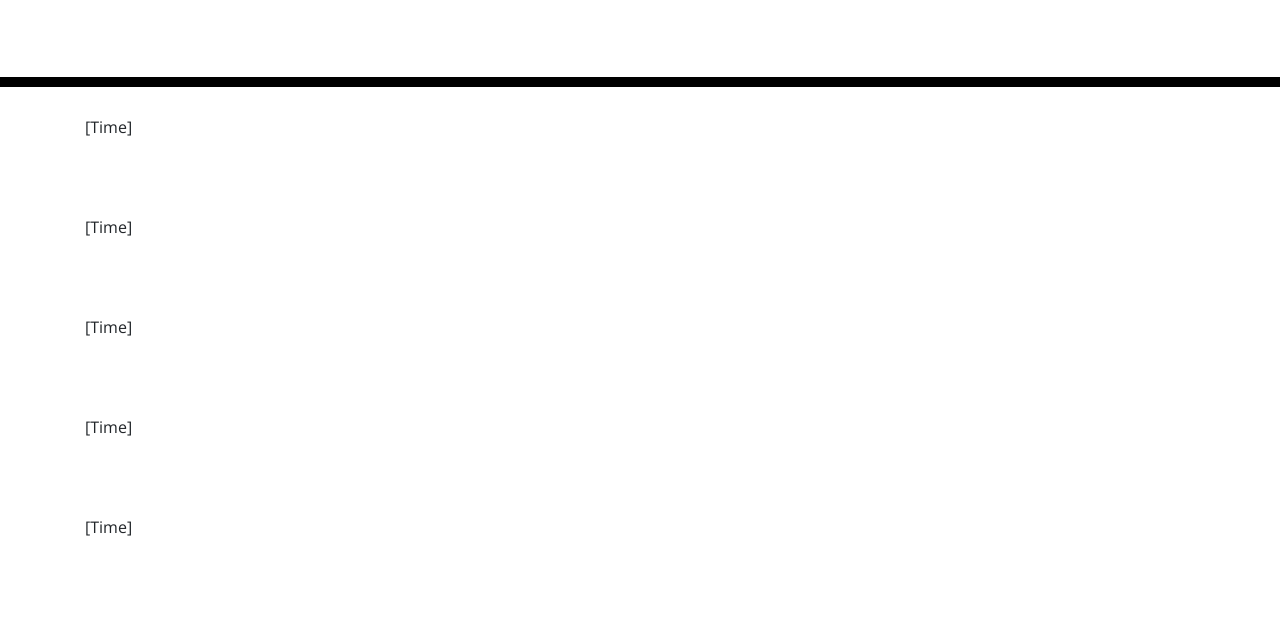
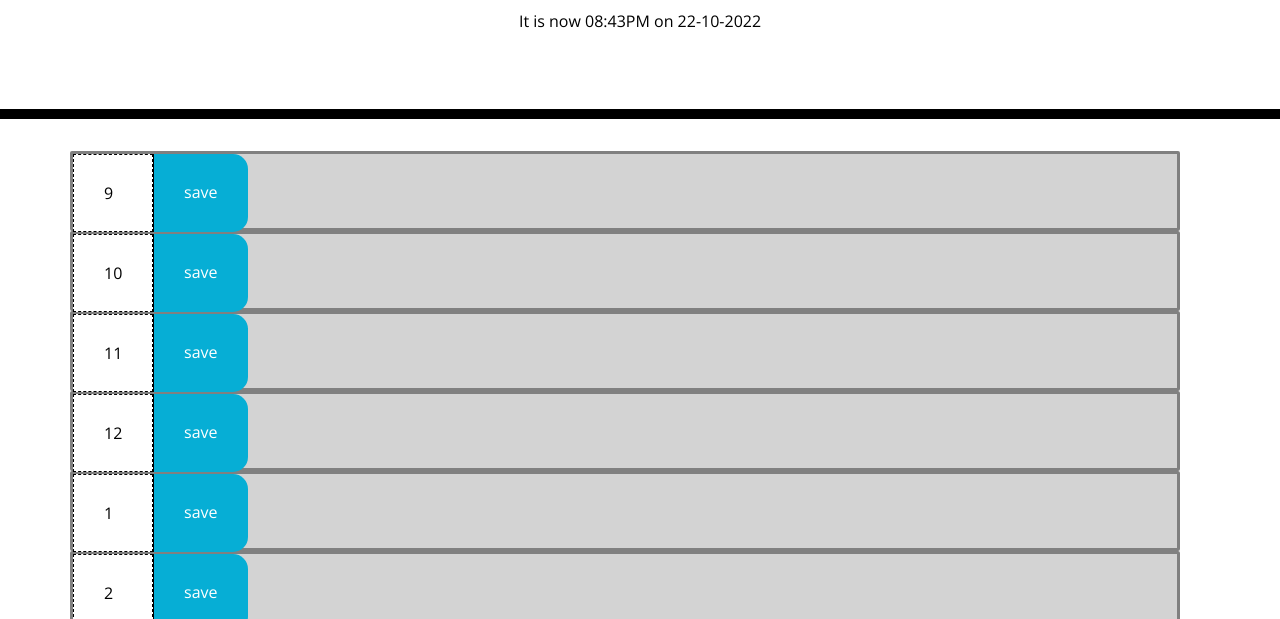
Before and after one commit to studiomav/work-day-scheduler, a plain HTML site: page index.html in a window 1280 px wide. Shown: the part 181-800 px from the top of the page. Drawn offline with nearby package versions, Linux system fonts and the light colour scheme.

Commit message:
creating rows logic

```diff
--- a/assets/css/style.css
+++ b/assets/css/style.css
@@ -32,14 +32,20 @@ textarea{
 
 .row {
   white-space: pre-wrap;
+  display: flexbox;
   height: 80px;
-  border-top: 1px solid white;;
+  width: 100%;
+  border-radius: 2px;
+  border-style: solid;
+  border-color: gray;
 }
 
 .hour {
+  width: 80px;
+  padding: 30px;
   background-color: #ffffff;
   color: #000000;
-  border-top: 1px dashed #000000;
+  border: 1px dashed #000000;
 }
 
 .past {
@@ -57,7 +63,8 @@ textarea{
   color: white;
 }
 
-.saveBtn {
+.save-btn {
+  padding: 30px;
   border-left: 1px solid black;
   border-top-right-radius: 15px;
   border-bottom-right-radius: 15px;
@@ -65,13 +72,7 @@ textarea{
   color: white;
 }
 
-.saveBtn i:hover {
+.save-btn i:hover {
   font-size: 20px;
   transition: all .3s ease-in-out;
 }
-
-.time-row
-{
-  height: 100px;
-  width: 100%;
-}
--- a/assets/js/index.js
+++ b/assets/js/index.js
@@ -1,6 +1,44 @@
+//getting
 var timeContainer = $("#time-container");
+var curTimeContainer = $("#curTime");
 
-for (var i = 0; i < 8; i++)
+var curTime = moment().format("hh:mmA on DD-MM-YYYY");
+var curHour = moment().hour();
+
+curTimeContainer.text(`It is now ${curTime}`);
+
+var h = 9;
+var i = 9;
+while (h != 0)
 {
-timeContainer.append(`<div class="time-row">[Time]</div>`);
+    //create the hourly row
+    var newRow = document.createElement("div");
+    newRow.classList.add("row");
+    newRow.setAttribute("num", i - 9);
+
+    //create the hour element within our new row
+    var newHour = document.createElement("span");
+    newHour.classList.add("hour");
+    newHour.innerHTML = h;
+    newRow.append(newHour);
+
+    //create the save button for each row
+    var newSaveBtn = document.createElement("span");
+    newSaveBtn.classList.add("save-btn")
+    newSaveBtn.innerHTML = "save";
+    newRow.append(newSaveBtn);
+
+    //set the row color based on time
+    if (i < curHour) newRow.classList.add("past");
+    else if (i == curHour) newRow.classList.add("present");
+    else if (i > curHour) newRow.classList.add("future");
+
+    //add elements to the page
+    timeContainer.append(newRow);
+
+    //hour logic
+    h++;
+    i++;
+    if (h > 12) h = 1;
+    if (h == 6) h = 0;
 }
--- a/index.html
+++ b/index.html
@@ -26,6 +26,7 @@
     <header class="jumbotron">
       <h1 class="display-3">Work Day Scheduler</h1>
       <p class="lead">A simple calendar app for scheduling your work day</p>
+      <p id="curTime"></p>
       <p id="currentDay" class="lead"></p>
     </header>
     <div id="time-container" class="container">
```
